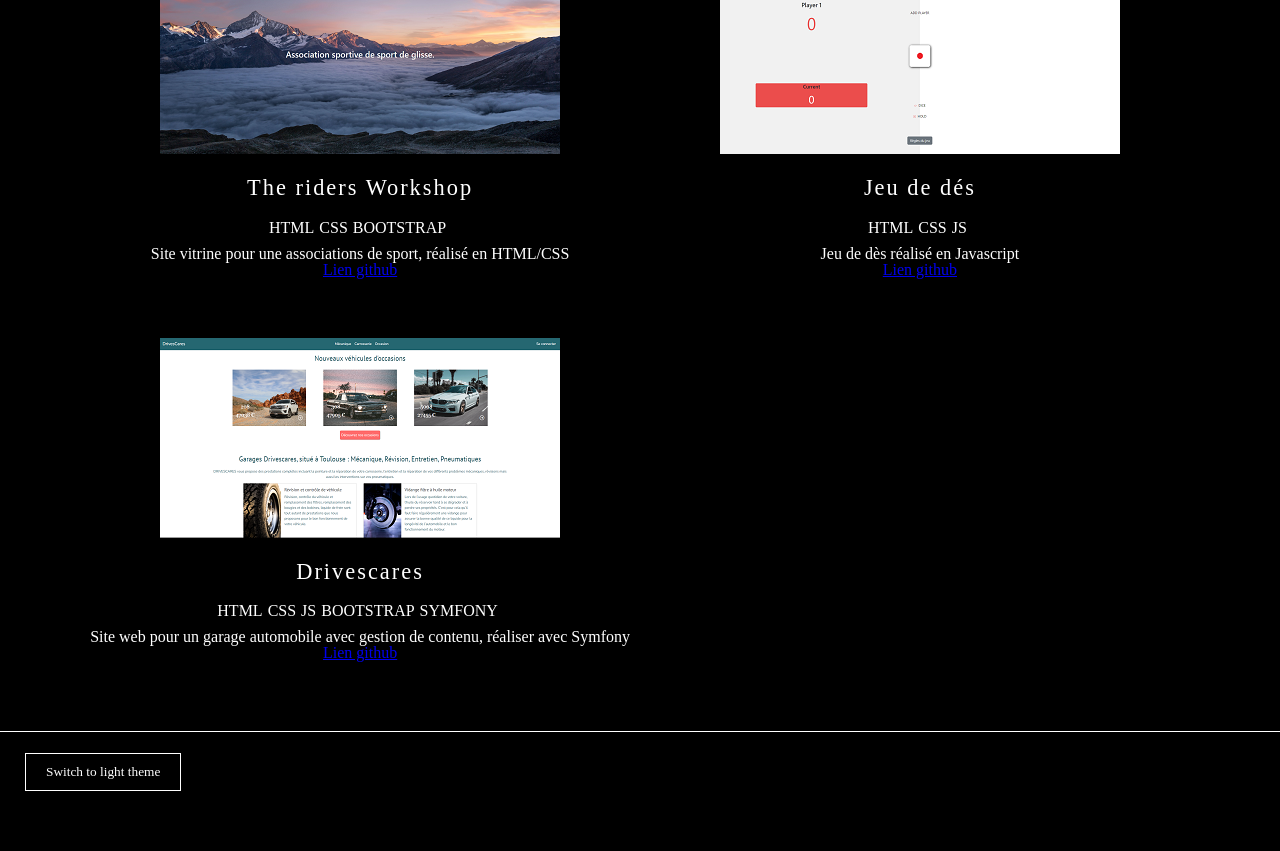
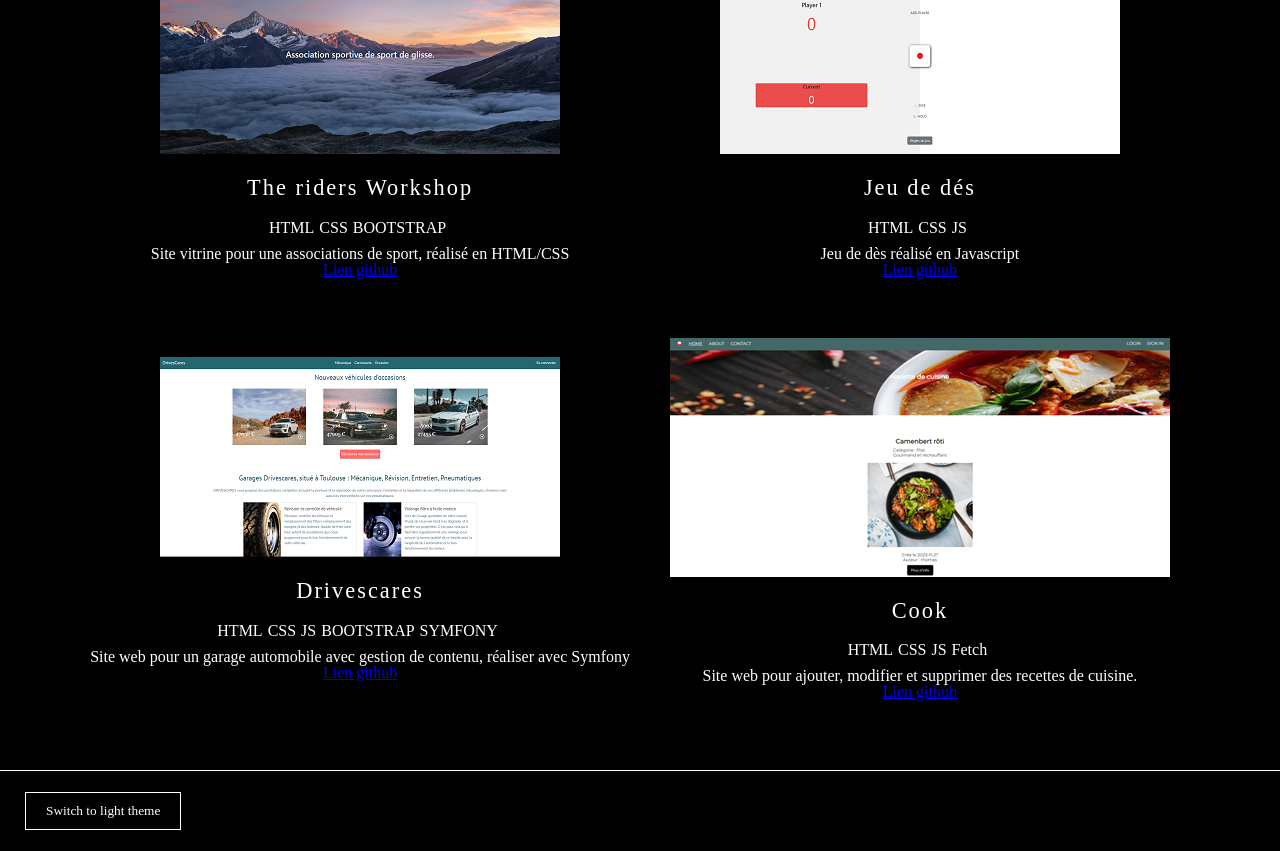
Before and after one commit to thomasgarenne/portfolio, a React (Create React App) app: page / in a window 1280 px wide. Shown: the part 980-1831 px from the top of the page. Before the commit the page ends 1792 px from the top, so only its background shows below. Built offline with nearby package versions, Linux system fonts and the light colour scheme.

Commit message:
add cook at project

```diff
--- a/src/components/home/Project.js
+++ b/src/components/home/Project.js
@@ -64,6 +64,14 @@ function Project() {
             description='Site web pour un garage automobile avec gestion de contenu, réaliser avec Symfony'
             git="https://github.com/thomasgarenne/vparrot.git"
         />
+        <Img
+            link="https://cook-cf9c7f02faaa.herokuapp.com/index.php"
+            image='./assets/images/cook.png'
+            title='Cook'
+            techno={['HTML', 'CSS', 'JS', 'Fetch']}
+            description='Site web pour ajouter, modifier et supprimer des recettes de cuisine.'
+            git="https://github.com/thomasgarenne/portfolio.git"
+        />
         </Grid>
     </Wrapper >
   )
```
Also changed, not shown: public/assets/images/cook.png (added).
